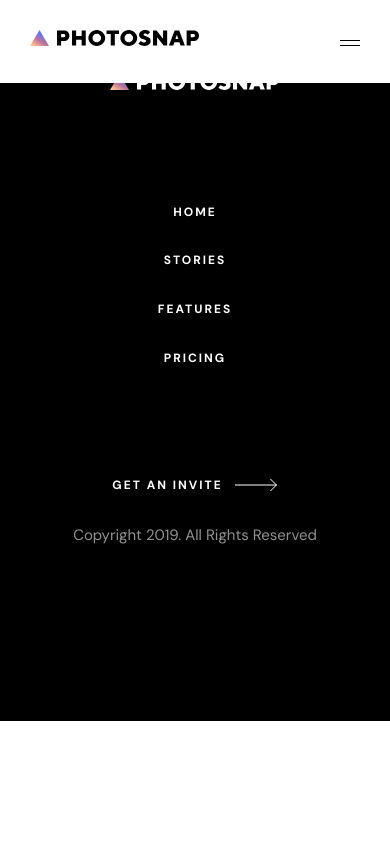
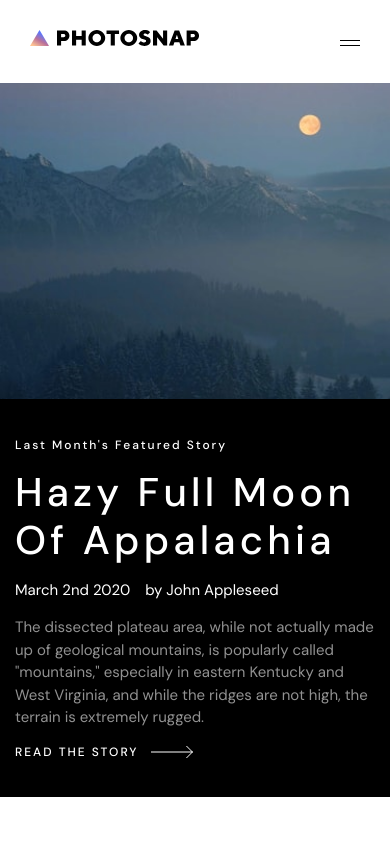
Before and after one commit to lux4198/photosnap-multi-page, a React (Vite) app in the folder code/: page /stories in a window 390 px wide. Shown: the top 844 px of the page. Built offline with nearby package versions, Linux system fonts and the light colour scheme.

Commit message:
created story hero section

```diff
--- a/code/index.html
+++ b/code/index.html
@@ -6,7 +6,7 @@
     <meta name="viewport" content="width=device-width, initial-scale=1.0" />
     <link rel="preconnect" href="https://fonts.googleapis.com">
     <link rel="preconnect" href="https://fonts.gstatic.com" crossorigin>
-    <link href="https://fonts.googleapis.com/css2?family=DM+Sans:wght@400;700&display=swap" rel="stylesheet">
+    <link href="https://fonts.googleapis.com/css2?family=DM+Sans:wght@400;500&display=swap" rel="stylesheet">
     <title>Photosnap</title>
   </head>
   <body>
--- a/code/src/components/shared/footer.css
+++ b/code/src/components/shared/footer.css
@@ -4,7 +4,7 @@
     min-height: 20vh;
     background-color: black;
     position: absolute;
-    bottom: -30vh;
+    bottom: -40vh;
 }
 
 .footer-items-grid{
@@ -102,7 +102,7 @@
 @media only screen and (max-width : 600px){
     .footer-wrap{
         height: min(100vh, 700px);
-        bottom: -70vh;
+        bottom: -110vh;
     }
 
     .footer-items-grid{
--- a/code/src/index.css
+++ b/code/src/index.css
@@ -15,8 +15,8 @@
 
     --font-family : DM Sans;
 
-    --font-weight-bold : 700 ;
-    --font-weight-regular : 500;
+    --font-weight-bold : 500 ;
+    --font-weight-regular : 400;
 
     --font-size-p : 15px;
     --font-size-h1 : 40px;
@@ -51,6 +51,7 @@ body{
 h1, h2, h3, h4{
     font-weight: var(--font-weight-bold);
     width: fit-content;
+    text-transform: capitalize;
 }
 
 h1{
--- /dev/null
+++ b/code/src/pages/stories.css
@@ -0,0 +1,80 @@
+.story-hero-section{
+    width: 100%;
+    min-height: 650px;
+    background-image: url(../assets/stories/desktop/moon-of-appalacia.jpg);
+    background-size: cover;
+    position: relative;
+    z-index: 1;
+    padding: 0 5vw;
+    display: flex;
+    justify-content: flex-start;
+    align-items: center;
+}
+
+.story-hero-section::before{
+    content: '';
+    position: absolute;
+    top: 0;
+    left: 0;
+    width: 100%;
+    height: 100%;
+    /* background-color: rgb(1, 8, 32); */
+    opacity: 0.4;
+    z-index: 1;
+}
+
+.story-hero-image-mobile{
+    display: none;
+    min-height: 317px;
+    width: 100%;
+    background-image: url(../assets/stories/mobile/moon-of-appalacia.jpg);
+    background-size: cover;
+}
+
+.story-hero-text-wrap{
+    /* border: 1px solid white; */
+    max-width: 400px;
+    height: fit-content;
+    color: white;
+    z-index: 2;
+    position: relative;
+    padding: 4em 1em;
+    display: flex;
+    flex-direction: column;
+    justify-content: space-between;
+}
+
+
+.story-hero-text-wrap > *{
+    padding: 0.5rem 0;
+}
+
+
+@media only screen and (max-width : 1000px){
+    .story-hero-section{
+        min-height: 700px;
+        background-image: url(../assets/stories/tablet/moon-of-appalacia.jpg);
+    }
+}
+
+
+@media only screen and (max-width : 500px){
+    .story-hero-section{
+        flex-direction: column;
+        padding: 0;
+        background-color: var(--col-main-black);
+        background-image: none
+    }
+
+    .story-hero-image-mobile{
+        display: block;
+    }
+
+    .story-hero-text-wrap{
+        padding: 2em 1em;
+    }
+
+    .story-hero-text-wrap > p{
+        color: var(--col-main-lightgrey);
+    }
+}
--- a/code/src/pages/stories.jsx
+++ b/code/src/pages/stories.jsx
@@ -1,8 +1,25 @@
 import React from 'react'
+import { ButtonType2 } from '../components/shared/buttons'
+import './stories.css'
 
 function Stories() {
     return (
-        <h1>Stories</h1>
+        <div class = 'story-hero-section'>
+            <div class = 'story-hero-image-mobile'/>
+            <div class = 'story-hero-text-wrap'>
+                <h4>Last month's featured story</h4>
+                <h1>Hazy full moon of Appalachia</h1>
+                <div style = {{'display' :'flex'}}>
+                    <p>March 2nd 2020</p>
+                    <p style = {{'paddingLeft' :'1em', 'color' : 'white'}}>by John Appleseed</p>
+                </div>
+                <p>  The dissected plateau area, while not actually made up of geological mountains,
+                    is popularly called "mountains," especially in eastern Kentucky and West Virginia,
+                    and while the ridges are not high, the terrain is extremely rugged.
+                </p>
+                <ButtonType2 text = 'READ THE STORY' dark = {true}/>
+            </div>
+        </div>
     )
 }
 
```
Also changed, not shown: 1 other file (tests, documents, lock files or other folders).
